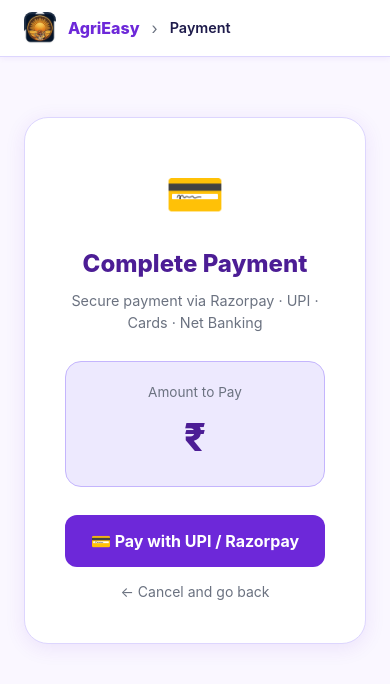
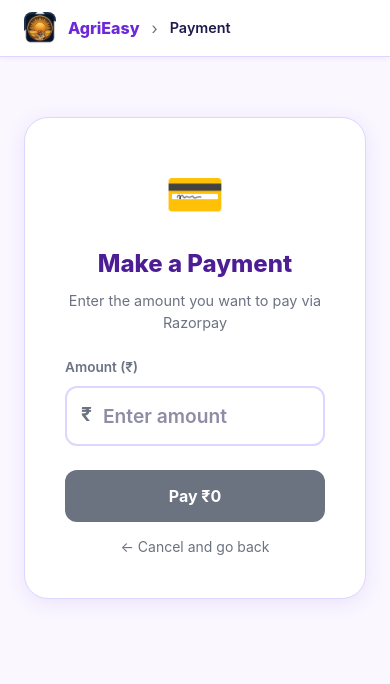
Before and after one commit to Rishabh01487/agrieasy-com1, a Next.js app: page /buyer/payment in a window 390 px wide. Shown: the top 684 px of the page. Built offline with nearby package versions, Linux system fonts and the light colour scheme.

Commit message:
security fixes: auth on migrate-encryption, HMAC validation on payment verify, atomic wallet balance updates, amount input on payment page, remove phone from social populates

```diff
--- a/app/api/admin/migrate-encryption/route.ts
+++ b/app/api/admin/migrate-encryption/route.ts
@@ -1,9 +1,12 @@
-import { NextResponse } from 'next/server'
+import { NextRequest, NextResponse } from 'next/server'
 import dbConnect from '@/lib/mongodb'
 import User from '@/lib/models/User'
 import Wallet from '@/lib/models/Wallet'
+import { authenticateRequest, unauthorized } from '@/lib/auth'
 
-export async function POST() {
+export async function POST(request: NextRequest) {
+  const auth = authenticateRequest(request)
+  if (!auth || auth.role !== 'admin') return unauthorized()
   try {
     await dbConnect()
 
--- a/app/api/agripay/paylater/repay/route.ts
+++ b/app/api/agripay/paylater/repay/route.ts
@@ -59,7 +59,14 @@ export async function POST(request: NextRequest) {
 
         const actualRepay = Math.min(amount, currentDue)
 
-        await Wallet.findByIdAndUpdate(wallet._id, { $inc: { balance: -actualRepay } })
+        const debited = await Wallet.findOneAndUpdate(
+          { _id: wallet._id, balance: { $gte: actualRepay } },
+          { $inc: { balance: -actualRepay } },
+          { new: true }
+        )
+        if (!debited) {
+          return NextResponse.json({ error: 'Insufficient balance. Try again.' }, { status: 400 })
+        }
 
         const transaction = await Transaction.create({
             fromUserId: auth.userId,
--- a/app/api/agripay/transfer/route.ts
+++ b/app/api/agripay/transfer/route.ts
@@ -42,7 +42,14 @@ export async function POST(request: NextRequest) {
             toWallet = await Wallet.create({ userId: toUser._id, balance: 0, agripayId: `${toUser.phone}@agripay` })
         }
 
-        await Wallet.findByIdAndUpdate(fromWallet._id, { $inc: { balance: -amount } })
+        const debited = await Wallet.findOneAndUpdate(
+          { _id: fromWallet._id, balance: { $gte: amount } },
+          { $inc: { balance: -amount } },
+          { new: true }
+        )
+        if (!debited) {
+          return NextResponse.json({ error: 'Insufficient balance. Try again.' }, { status: 400 })
+        }
         await Wallet.findByIdAndUpdate(toWallet._id, { $inc: { balance: amount } })
 
         const txType = 'send'
--- a/app/api/agripay/withdraw/route.ts
+++ b/app/api/agripay/withdraw/route.ts
@@ -26,7 +26,14 @@ export async function POST(request: NextRequest) {
         if (!wallet.bankVerified) return NextResponse.json({ error: 'Verify your bank account first before withdrawing' }, { status: 400 })
         if (wallet.balance < amount) return NextResponse.json({ error: `Insufficient balance. Available: ₹${wallet.balance}` }, { status: 400 })
 
-        await Wallet.findByIdAndUpdate(wallet._id, { $inc: { balance: -amount } })
+        const debited = await Wallet.findOneAndUpdate(
+          { _id: wallet._id, balance: { $gte: amount } },
+          { $inc: { balance: -amount } },
+          { new: true }
+        )
+        if (!debited) {
+          return NextResponse.json({ error: 'Insufficient balance. Try again.' }, { status: 400 })
+        }
 
         let status = 'pending'
         let payoutId: string | undefined
--- a/app/api/social/clips/route.ts
+++ b/app/api/social/clips/route.ts
@@ -18,7 +18,7 @@ export async function GET(req: NextRequest) {
             .sort({ createdAt: -1 })
             .skip(skip)
             .limit(limit)
-            .populate('userId', 'farmerName firmName role phone')
+            .populate('userId', 'farmerName firmName role')
             .lean()
 
         // Increment views for returned clips
--- a/app/api/social/posts/[postId]/route.ts
+++ b/app/api/social/posts/[postId]/route.ts
@@ -14,7 +14,7 @@ export async function GET(
   try {
     await dbConnect()
     const post = await Post.findById(postId)
-      .populate('userId', 'farmerName firmName role phone')
+      .populate('userId', 'farmerName firmName role')
       .populate('comments.userId', 'farmerName firmName')
       .lean()
 
--- a/app/buyer/payment/page.tsx
+++ b/app/buyer/payment/page.tsx
@@ -17,27 +17,38 @@ function PaymentContent() {
   const router = useRouter()
   const searchParams = useSearchParams()
   const [billingId, setBillingId] = useState<string | null>(null)
-  const [amount, setAmount] = useState<string | null>(null)
+  const [amount, setAmount] = useState<string>('')
+  const [amountInput, setAmountInput] = useState('')
   const [loading, setLoading] = useState(false)
   const [step, setStep] = useState<'ready' | 'processing' | 'success'>('ready')
+  const [error, setError] = useState('')
 
   useEffect(() => {
-    setBillingId(searchParams.get('billingId'))
-    setAmount(searchParams.get('amount'))
+    const urlAmount = searchParams.get('amount')
+    const urlBillingId = searchParams.get('billingId')
+    if (urlAmount) setAmount(urlAmount)
+    if (urlBillingId) setBillingId(urlBillingId)
   }, [searchParams])
 
   const handlePayment = async () => {
+    const amt = amount || amountInput
+    if (!amt || parseFloat(amt) < 1) {
+      setError('Please enter a valid amount (minimum ₹1)')
+      return
+    }
+    setError('')
     setLoading(true)
     setStep('processing')
     try {
+      const userId = localStorage.getItem('userId')
       const response = await fetch('/api/payment', {
         method: 'POST',
         headers: { 'Content-Type': 'application/json' },
         body: JSON.stringify({
-          billingId,
-          farmerId: localStorage.getItem('userId'),
-          buyerId: localStorage.getItem('userId'),
-          amount: parseFloat(amount || '0'),
+          billingId: billingId || `manual_${Date.now()}`,
+          farmerId: userId,
+          buyerId: userId,
+          amount: parseFloat(amt),
         }),
       })
       const data = await response.json()
@@ -49,7 +60,7 @@ function PaymentContent() {
       script.onload = () => {
         const options = {
           key: process.env.NEXT_PUBLIC_RAZORPAY_KEY_ID,
-          amount: parseFloat(amount || '0') * 100,
+          amount: parseFloat(amt) * 100,
           currency: 'INR',
           name: 'AgriEasy.com',
           description: 'Payment for commodity purchase',
@@ -58,7 +69,7 @@ function PaymentContent() {
             const verifyResponse = await fetch('/api/payment/verify', {
               method: 'POST',
               headers: { 'Content-Type': 'application/json' },
-              body: JSON.stringify({ razorpayPaymentId: response.razorpay_payment_id, razorpayOrderId: response.razorpay_order_id, transactionId: data.transactionId }),
+              body: JSON.stringify({ razorpayPaymentId: response.razorpay_payment_id, razorpayOrderId: response.razorpay_order_id, razorpaySignature: response.razorpay_signature, transactionId: data.transactionId }),
             })
             if (verifyResponse.ok) { setStep('success'); setTimeout(() => router.push('/buyer/dashboard'), 2000) }
             else alert('Payment verification failed')
@@ -99,7 +110,7 @@ function PaymentContent() {
               <h2 style={{ color: '#166534', fontWeight: 800, fontSize: '1.5rem', margin: '0 0 8px' }}>Payment Successful!</h2>
               <p style={{ color: C.muted }}>Redirecting to dashboard…</p>
             </>
-          ) : (
+          ) : amount ? (
             <>
               <div style={{ fontSize: '3rem', marginBottom: '16px' }}>💳</div>
               <h2 style={{ color: C.brDark, fontWeight: 800, fontSize: '1.5rem', margin: '0 0 8px' }}>Complete Payment</h2>
@@ -115,7 +126,43 @@ function PaymentContent() {
                 color: '#fff', border: 'none', borderRadius: '12px', fontSize: '1rem',
                 fontWeight: 700, cursor: loading ? 'not-allowed' : 'pointer', marginBottom: '12px',
               }}>
-                {loading ? 'Opening payment…' : '💳 Pay with UPI / Razorpay'}
+                {loading ? 'Opening payment…' : 'Pay with UPI / Razorpay'}
+              </button>
+              <Link href="/buyer/dashboard" style={{ color: C.muted, fontSize: '0.875rem', textDecoration: 'none' }}>← Cancel and go back</Link>
+            </>
+          ) : (
+            <>
+              <div style={{ fontSize: '3rem', marginBottom: '16px' }}>💳</div>
+              <h2 style={{ color: C.brDark, fontWeight: 800, fontSize: '1.5rem', margin: '0 0 8px' }}>Make a Payment</h2>
+              <p style={{ color: C.muted, marginBottom: '24px', fontSize: '0.9rem' }}>Enter the amount you want to pay via Razorpay</p>
+
+              <div style={{ marginBottom: '24px', textAlign: 'left' }}>
+                <label style={{ display: 'block', color: C.muted, fontSize: '0.85rem', fontWeight: 600, marginBottom: '8px' }}>Amount (₹)</label>
+                <div style={{ position: 'relative' }}>
+                  <span style={{ position: 'absolute', left: '16px', top: '14px', color: C.muted, fontWeight: 700, fontSize: '1.2rem' }}>₹</span>
+                  <input
+                    type="number"
+                    min="1"
+                    placeholder="Enter amount"
+                    value={amountInput}
+                    onChange={e => { setAmountInput(e.target.value); setError('') }}
+                    style={{
+                      width: '100%', padding: '14px 14px 14px 36px', border: `2px solid ${error ? '#dc2626' : C.border}`,
+                      borderRadius: '12px', fontSize: '1.2rem', fontWeight: 600, color: C.text,
+                      outline: 'none', boxSizing: 'border-box',
+                    }}
+                  />
+                </div>
+                {error && <p style={{ color: '#dc2626', fontSize: '0.8rem', margin: '6px 0 0', fontWeight: 600 }}>{error}</p>}
+              </div>
+
+              <button onClick={handlePayment} disabled={loading || !amountInput} style={{
+                width: '100%', padding: '14px',
+                background: loading || !amountInput ? C.muted : C.brinjal,
+                color: '#fff', border: 'none', borderRadius: '12px', fontSize: '1rem',
+                fontWeight: 700, cursor: loading || !amountInput ? 'not-allowed' : 'pointer', marginBottom: '12px',
+              }}>
+                {loading ? 'Opening payment…' : `Pay ₹${parseFloat(amountInput || '0').toLocaleString('en-IN')}`}
               </button>
               <Link href="/buyer/dashboard" style={{ color: C.muted, fontSize: '0.875rem', textDecoration: 'none' }}>← Cancel and go back</Link>
             </>
--- a/lib/models/PayLater.ts
+++ b/lib/models/PayLater.ts
@@ -2,7 +2,7 @@ import mongoose from 'mongoose'
 
 const PayLaterSchema = new mongoose.Schema({
     userId: { type: mongoose.Schema.Types.ObjectId, ref: 'User', required: true, index: true },
-    loanAmount: { type: Number, required: true, min: 1 },
+    loanAmount: { type: Number, required: true, min: 1, max: 1000000 },
     amountDue: { type: Number, required: true },
     interestRate: { type: Number, default: 0.099 },
     interestRateDefault: { type: Number, default: 0.11 },
```
Also changed, not shown: app/api/agripay/pay-bill/route.ts (+8 -1 lines), app/api/payment/verify/route.ts (+10 -5 lines), app/api/social/posts/route.ts (+7 -5 lines).
